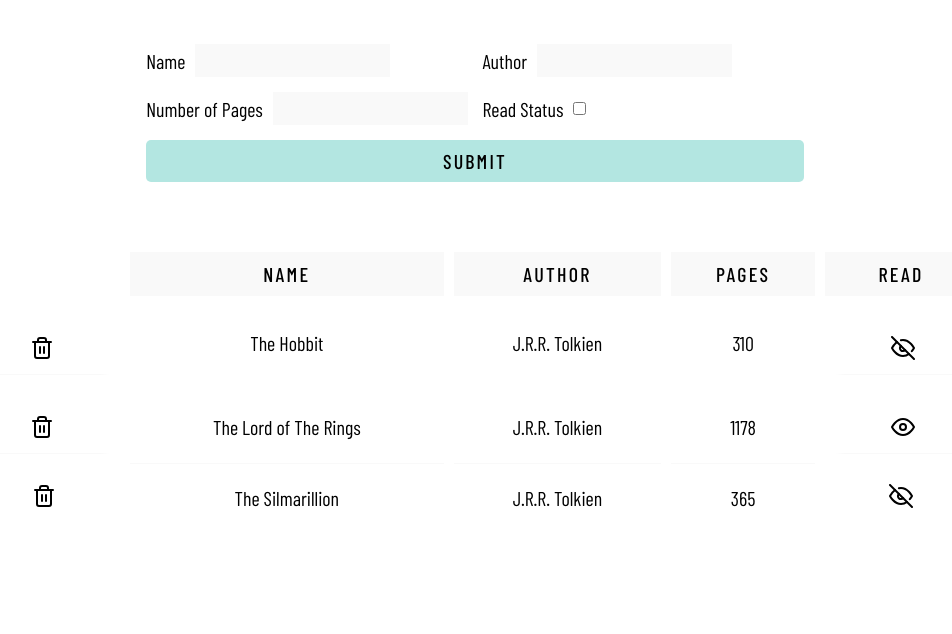
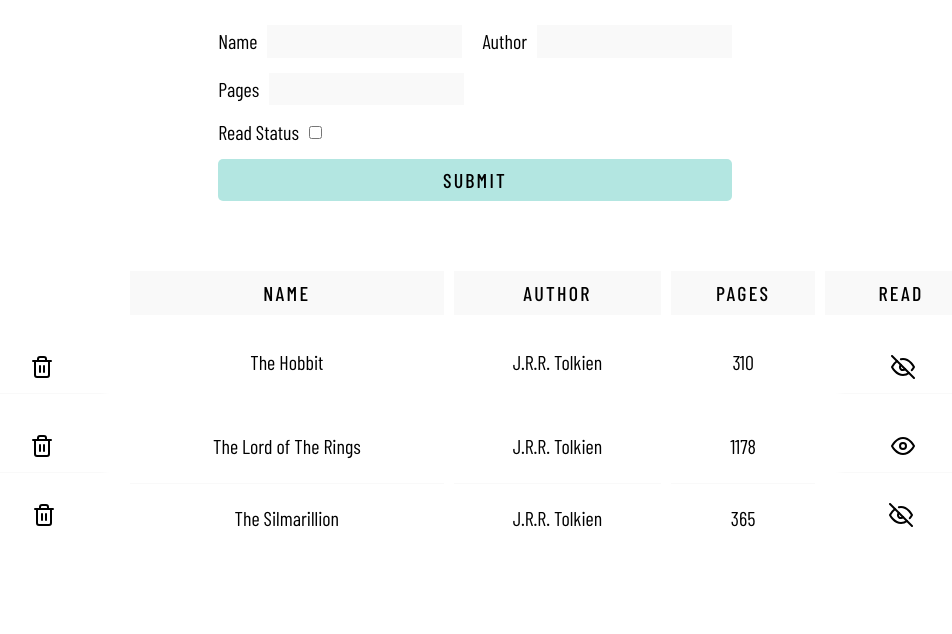
Before and after one commit to martinamineo98/odin-library, a plain HTML site: page index.htm in a window 1280 px wide. Shown: the part 166-800 px from the top of the page, without its empty margins (165-1117 px from the left). Drawn offline with nearby package versions, Linux system fonts and the light colour scheme; a web font is replaced by a local one.

Commit message:
Refactored Code

```diff
--- a/assets/css/style.css
+++ b/assets/css/style.css
@@ -119,6 +119,7 @@ body {
 	border-radius: 5px;
 	font-weight: 500;
 	letter-spacing: .25ch;
+	margin-top: 15px;
 	padding: 1ch 2ch;
 	text-transform: uppercase;
 	transition: transform .25s ease-in-out;
--- a/assets/js/app.js
+++ b/assets/js/app.js
@@ -1,197 +1,253 @@
 
 let books = []
 
-function Book(name, author, pages, read) {
-	this.name = name
-	this.author = author
-	this.pages = pages
-	this.read = read
-	this.changeStatus = () => this.read = this.read ? false : true
+class Book {
 
-	books.push(this)
+	constructor(name, author, pages, status) {
+		this._name = name
+		this._author = author
+		this._pages = pages
+		this._status = status
 	}
 
-function addBookToLibrary(name, author, pages, read) {
-	let newBook = new Book(name, author, pages, read)
+	set name(x) {
+		const str = 'Name Error: Length must be at least 1 character.'
+		this._name = (x === '') ? str : x
 	}
 
-// EXAMPLES
-
-addBookToLibrary('The Hobbit', 'J.R.R. Tolkien', 310, false)
-addBookToLibrary('The Lord of The Rings', 'J.R.R. Tolkien', 1178, true)
-addBookToLibrary('The Silmarillion', 'J.R.R. Tolkien', 365, false)
-
-// TABLE ROW: DeleteBtn Name Author Pages ReadBtn
-
-!function showBooks() {
-	const container = document.querySelector('tbody')
-
-	// Create each needed element by providing its text content,
-	// its parent and its type.
-
-	function createElement(str, parent, type = 'td') {
-		let el = document.createElement(type)
-				el.textContent = str
-		parent.appendChild(el)
-
-		return el
+	get name() {
+		const str = 'Name Error: The Name was never set.'
+		return (this._name === '') ? str : this._name
 	}
 
-	// Get the book's index in the books array.
-	function getBookIndex(name) {
-		return books.map((el) => el.name).indexOf(name)
+	set author(x) {
+		const str = 'Author Name Error: Length must be at least 1 character.'
+		this._author = (x === '') ? str : x
 	}
 
-	// Change the book's status in the array and in the table.
-	function changeReadStatus(bookName, btn, img) {
-		const index = getBookIndex(bookName)
-		const status = books[index].read
-
-		books[index].changeStatus()
+	get author() {
+		const str = 'Author Name Error: The Author Name was never set.'
+		return (this._author === '') ? str : this._author
 	}
 
-	// Remove the book from the table and from the array.
-
-	function removeBook(name, row) {
-		const index = getBookIndex(name)
-		books.splice(index, index)
-		row.remove()
+	set pages(x) {
+		const str = 'Page Number Error: The Page Number is not a number.'
+		this._pages = (typeof x !== Number || typeof x.toString() !== Number) ? str : this._pages
 	}
 
-	// Create a row for each book.
-	// Each row needs a cell for every information about the book, a
-	// delete button and a change read status button.
-
-	function addBooksToTable() {
-		books.forEach((book) => {
-			let bookRow = document.createElement('tr')
-					bookRow.classList.toggle('isBookRow')
-
-			let bookDelete = createElement('', bookRow)
-			let bookName = createElement(book.name, bookRow)
-			let bookAuthor = createElement(book.author, bookRow)
-			let bookPages = createElement(book.pages, bookRow)
-			let bookRead = createElement('', bookRow)
-
-			// Delete Book from table and array when clicked.
-
-			let bookDeleteBtn = createElement('', bookDelete, 'button')
-					bookDeleteBtn.addEventListener('click', () =>
-																				 removeBook(book.name, bookRow))
-
-			// Add a SVG Icon instead of text for both the delete button and the read one.
-
-			let bookDeleteBtnImg = document.createElement('img')
-					bookDeleteBtnImg.setAttribute('src', './assets/img/feather/trash-2.svg')
-					bookDeleteBtnImg.setAttribute('alt', 'Delete Book')
-
-			bookDeleteBtn.appendChild(bookDeleteBtnImg)
-
-			let bookReadBtn = createElement('', bookRead, 'button')
-
-			let bookReadBtnImg = document.createElement('img')
-					bookReadBtnImg.setAttribute('src', getCorrectSVGIcon(book.read))
-					bookReadBtnImg.setAttribute('alt', 'Change Book Read State')
-
-			bookReadBtn.appendChild(bookReadBtnImg)
-
-			// Change Book Read Status when clicked.
-
-					bookReadBtn.addEventListener('click', () => {
-						changeReadStatus(book.name, bookReadBtn, bookReadBtnImg)
-						changeSVGIcon(bookReadBtnImg)
-					})
-
-			// Get the correct SVG Icon.
-
-			container.appendChild(bookRow)
-		})
+	get pages() {
+		const str = 'Page Number Error: The Page Number was never set.'
+		return (this._pages === '') ? str : this._pages
 	}
 
-	addBooksToTable()
-
-	function getCorrectSVGIcon(status) {
-		return status ? './assets/img/feather/eye.svg' : './assets/img/feather/eye-off.svg'
+	set status(x) {
+		const str = 'Read Status Error: The Read Status is not a boolean.'
+		this._status = (typeof x !== Boolean) ? str : this._status
 	}
 
-	function changeSVGIcon(img) {
-		const imgSrc = img.getAttribute('src')
-		if (imgSrc == './assets/img/feather/eye.svg') {
+	get status() {
+		const str = 'Read Status Error: The Read Status was never set.'
+		return (this._status === '') ? str : this._status
+	}
+
+	// Change the Read Status of a book.
+
+	get changeReadStatus() {
+		this._status = (this._status) ? false : true
+	}
+
+	// Get the correct SVG Icon
+
+	get getCorrectSVGIcon() {
+		return this._status ? './assets/img/feather/eye.svg' : './assets/img/feather/eye-off.svg'
+	}
+
+}
+
+const addBook = (name, author, pages, status) => {
+	let book = new Book (name, author, pages, status)
+	books.push(book)
+}
+
+addBook('The Hobbit', 'J.R.R. Tolkien', 310, false)
+addBook('The Lord of The Rings', 'J.R.R. Tolkien', 1178, true)
+addBook('The Silmarillion', 'J.R.R. Tolkien', 365, false)
+
+// Helper Functions
+// Just a bunch of functions to make my job a little easier.
+
+const help = (function() {
+
+	const containerTable = document.querySelector('tbody')
+	const containerForm = document.querySelector('.add-book')
+
+	const createElement = (content, parent, type = 'td') => {
+		let element = document.createElement(type)
+				element.textContent = content
+		parent.appendChild(element)
+		return element
+	}
+
+	const changeSVGIcon = (img) => {
+		const src = img.getAttribute('src')
+		if (src == './assets/img/feather/eye.svg') {
 			img.setAttribute('src', './assets/img/feather/eye-off.svg')
 		} else {
 			img.setAttribute('src', './assets/img/feather/eye.svg')
 		}
 	}
 
-	// Function that updates the table each time a new book is added.
-	// It deletes each book rows and creates them anew.
+	// Get the book's index in the books array.
 
-	function updateTable() {
-		const bookRows = container.querySelectorAll('.isBookRow')
-					bookRows.forEach((row) => row.remove())
-
-		addBooksToTable()
+	const getBookIndex = (x) => {
+		return books.map((book) => book.name).indexOf(x)
 	}
 
-	// Add a Book via the page.
-	// We need a input for each needed book information: name, author
-	// number of pages and read status.
+	return {
+		createElement,
+		changeSVGIcon,
+		getBookIndex,
+		containerTable,
+		containerForm
+	}
 
-	function addInput(str, id, name, parent, type = 'text') {
-		let label = document.createElement('label')
-				label.textContent = str
+})()
+
+// We need to create a form for the user to add their books to the
+// library.
+
+const createForm = (function() {
+	const ul = document.querySelector('.add-book ul')
+
+	const inputArr = []
+
+	// A function to create multiple inputs and labels contained into
+	// a <li> element.
+
+	const addInput = (content, id, name, parent, type = 'text') => {
+		const label = document.createElement('label')
 					label.setAttribute('for', id)
+					label.textContent = content
 
-		let input = document.createElement('input')
+		const input = document.createElement('input')
+					input.setAttribute('id', id)
+					input.setAttribute('name', name)
 					input.setAttribute('type', type)
-				input.setAttribute('name', name)
-				input.setAttribute('id', id)
 
-		let li = document.createElement('li')
+		const li = document.createElement('li')
 					li.appendChild(label)
 					li.appendChild(input)
 
 		parent.appendChild(li)
+		inputArr.push(input)
 		return input
 	}
 
-	!function addBookForm() {
-		const ulContainer = document.querySelector('.add-book')
-		const ul = ulContainer.querySelector('ul')
+	// A function that resets the inputs.
+
+	const resetInput = () => {
+		inputArr.forEach((input) => {
+			if (input.getAttribute('type') == 'text') input.value = ''
+			if (input.getAttribute('type') == 'checkbox') input.checked = false
+		})
+	}
+
+	// Inputs and Labels.
 
 	const inputName = addInput('Name', 'book-name', 'book-name', ul)
 	const inputAuthor = addInput('Author', 'book-author', 'book-author', ul)
-		const inputPages = addInput('Number of Pages', 'book-pages', 'book-pages', ul)
+	const inputPages = addInput('Pages', 'book-pages', 'book-pages', ul)
 	const inputRead = addInput('Read Status', 'book-read', 'book-read', ul, 'checkbox')
 
-		const inputArr = [inputName, inputAuthor, inputPages, inputRead]
+	// Submit Button.
 
-		// Reset each input's value and unchecks the read status checkbox.
+	const createSubmitBtn = (function() {
+		const li = document.createElement('li')
+		const btn = help.createElement('Submit', li, 'button')
+					btn.setAttribute('type', 'submit')
+					btn.addEventListener('click', () => {
+						addBook(inputName.value, inputAuthor.value, inputPages.value, inputRead.checked)
+						console.log(books)
+						populateDOM.updateTable()
+						resetInput()
+				})
+		help.containerForm.appendChild(li)
+	})()
 
-		function resetInput(arr = inputArr) {
-			arr.forEach((el) => {
-				if (el.getAttribute('type') == 'text') el.value = ''
-				if (el.getAttribute('type') == 'checkbox') el.checked = false
+})()
+
+const populateDOM = (function() {
+
+	const populateTable = function() {
+		books.forEach((book) => {
+
+			// Create a row for each book.
+
+			const row = document.createElement('tr')
+						row.classList.toggle('isBookRow')
+
+			const del = help.createElement('', row)
+			const name = help.createElement(book.name, row)
+			const author = help.createElement(book.author, row)
+			const pages = help.createElement(book.pages, row)
+			const status = help.createElement('', row)
+
+			// Delete Button.
+
+			const delBtn = help.createElement('', del, 'button')
+						delBtn.addEventListener('click', () => {
+							removeBook(book.name, row)
 						})
+
+			const delImg = document.createElement('img')
+						delImg.setAttribute('src', './assets/img/feather/trash-2.svg')
+						delImg.setAttribute('alt', 'Delete Book')
+
+			delBtn.appendChild(delImg)
+
+			// Change Read Status Button.
+
+			const statusBtn = help.createElement('', status, 'button')
+			const statusImg = document.createElement('img')
+						statusImg.setAttribute('src', book.getCorrectSVGIcon)
+						statusImg.setAttribute('alt', 'Change Book Read State')
+
+			statusBtn.appendChild(statusImg)
+
+			statusBtn.addEventListener('click', () => {
+				changeReadStatus(book.name)
+				help.changeSVGIcon(statusImg)
+			})
+
+			// Append the row to the table.
+
+			help.containerTable.appendChild(row)
+		})
+
 	}
 
-		inputName.addEventListener('change', () => console.log(inputName.value))
+	populateTable()
 
-		// When the button is submitted, a new object is created and the
-		// updateTable() function is invoked.
+	const changeReadStatus = (name) => {
+		const index = help.getBookIndex(name)
+		books[index].changeReadStatus
+	}
 
-		let submitButton = document.createElement('button')
-				submitButton.textContent = 'Submit'
-				submitButton.setAttribute('type', 'submit')
-				submitButton.addEventListener('click', () => {
-					addBookToLibrary(inputName.value, inputAuthor.value, inputPages.value, inputRead.checked)
-					updateTable()
-					resetInput()
-				})
+	const removeBook = (name, row) => {
+		const index = help.getBookIndex(name)
+		books.splice(index, index)
+		row.remove()
+	}
 
-		let submitButtonLi = document.createElement('li')
-				submitButtonLi.appendChild(submitButton)
+	const updateTable = () => {
+		const rows = help.containerTable.querySelectorAll('.isBookRow')
+					rows.forEach((row) => row.remove())
+		populateTable()
+	}
 
-		ul.appendChild(submitButtonLi)
-	}()
-}()
+	return {
+		populateTable,
+		updateTable
+	}
+
+})()
```
Also changed, not shown: 1 other file. Lines whose indentation alone changed are shown as unchanged.
